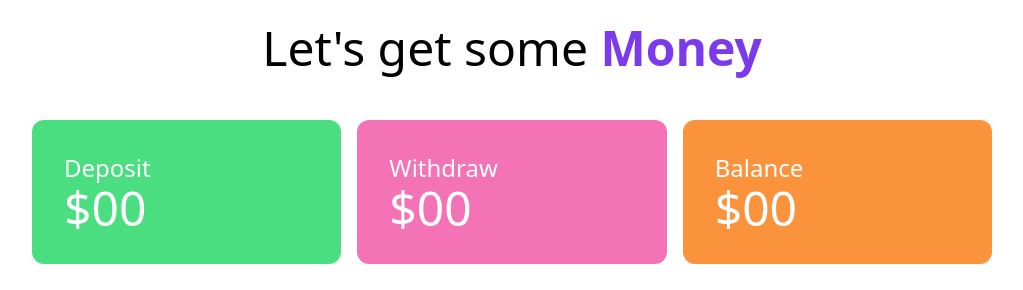
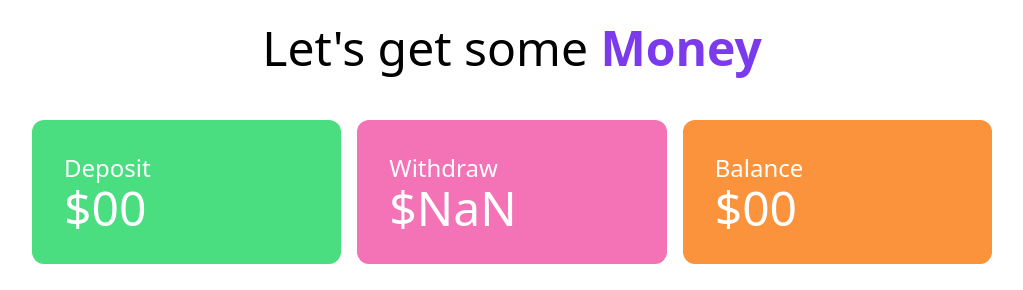
Before and after one commit to rirubelhossain/Baap-er-Bank, a plain HTML site: page bank.html in a window 1280 px wide. Both pictures are taken after a click on the button "Withdraw". Shown: the top 290 px of the page, without its empty margins (128-1151 px from the left). Drawn offline with nearby package versions, Linux system fonts and the light colour scheme.

Commit message:
withdraw section completed

```diff
--- a/bank.html
+++ b/bank.html
@@ -23,7 +23,7 @@
 
                 <div class="bg-pink-400 p-8 rounded-xl">
                     <h4 class="text-2xl">Withdraw</h4>
-                    <h2 class="text-5xl">$00</h2>
+                    <h2 class="text-5xl">$<span id="withdraw_out">00</span></h2>
                 </div>
 
                 <div class="bg-orange-400 p-8 rounded-xl">
--- a/js/withdraw.js
+++ b/js/withdraw.js
@@ -9,7 +9,14 @@ document.getElementById("Withdraw_button").addEventListener("click", function(){
     const newWithDrawAmountString = withdrawField.value ;
     const newWithDrawAmount = parseFloat(newWithDrawAmountString) ;
 
-    console.log( typeof newWithDrawAmount)
+
+    //get withdraw amount
+    const WithdrawtotalElement = document.getElementById("withdraw_out") ;
+    const previousWithdrawString = WithdrawtotalElement.innerText ;
+    const previousWithdrawTotal = parseFloat(previousWithdrawString);
+
+    const currentWithdrawTotal = previousWithdrawTotal + newWithDrawAmount ;
+    WithdrawtotalElement.innerText = currentWithdrawTotal ;
 
     withdrawField.value = "" ;
 })
```
